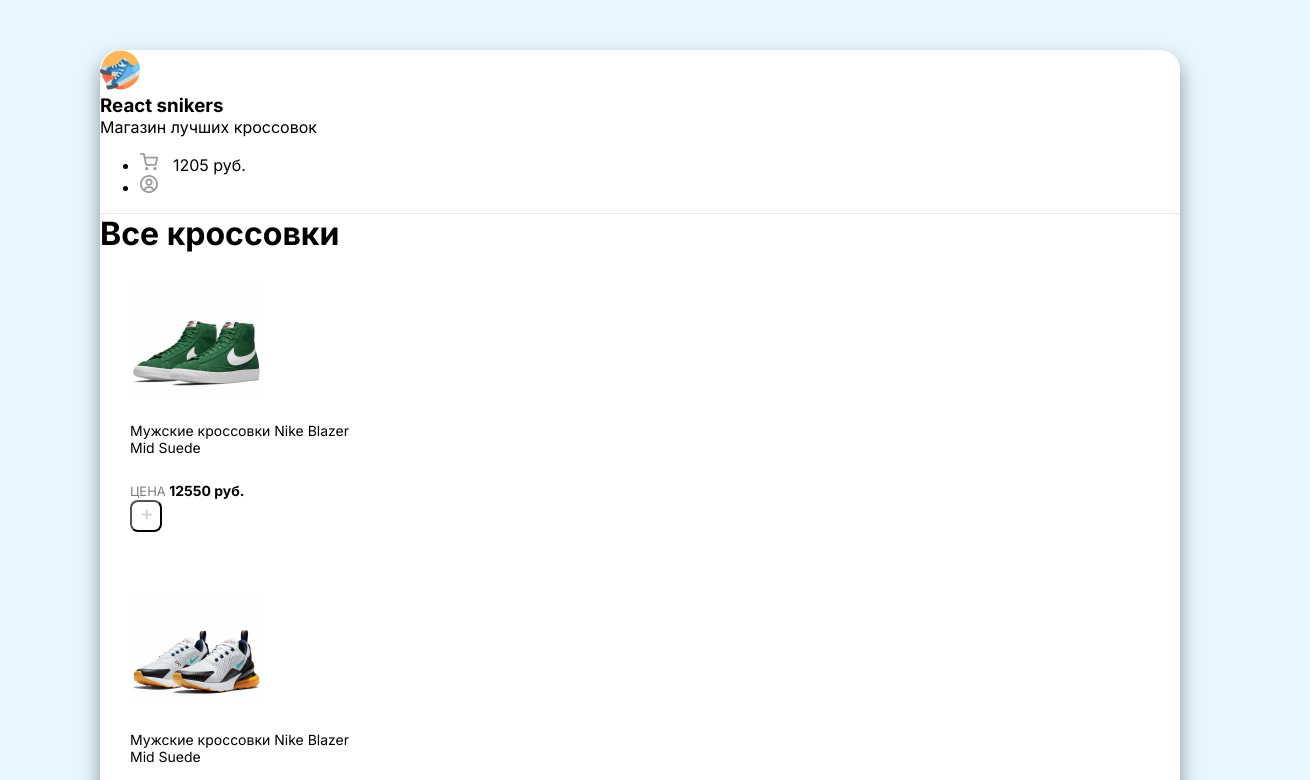
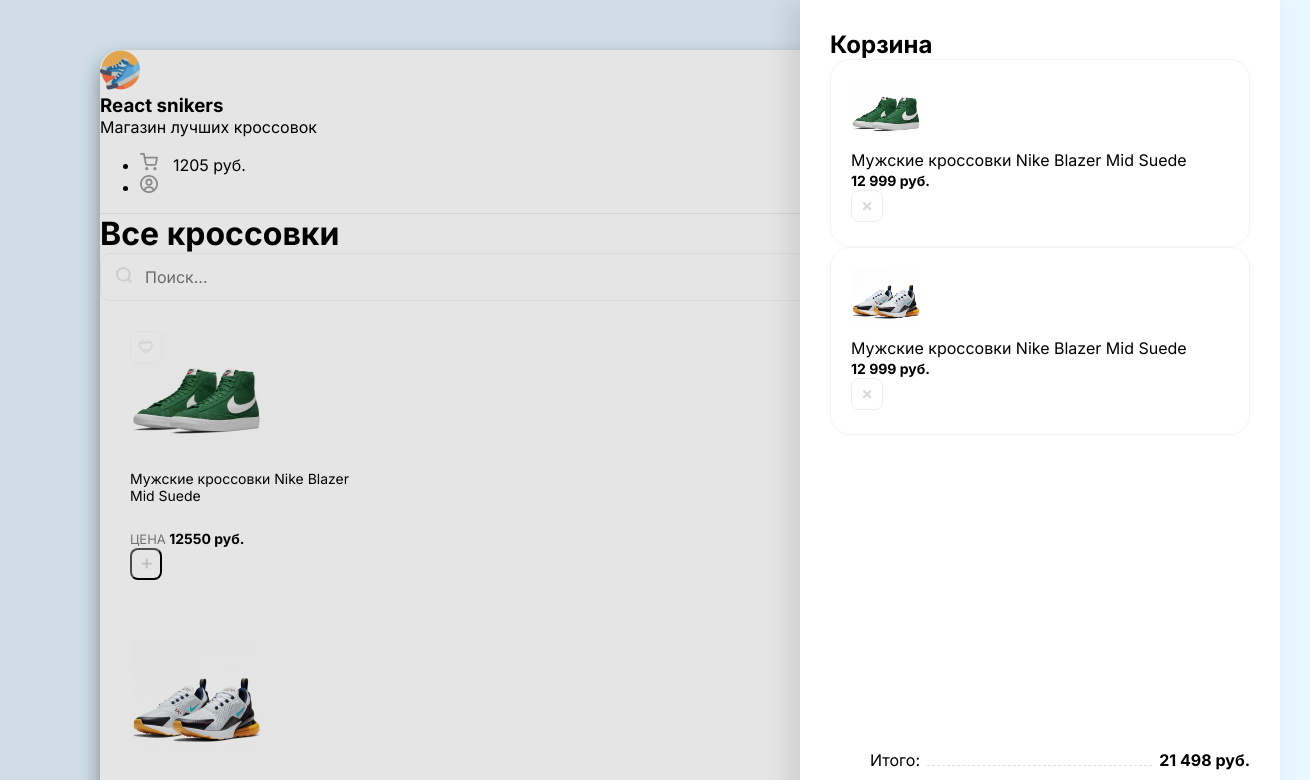
Before and after one commit to hellion86/LegoStore, a React (Create React App) app: page / in a window 1280 px wide. Shown: the top 780 px of the page, 1310 px wide, since content can reach past the window. Built offline with nearby package versions, Linux system fonts and the light colour scheme.

Commit message:
add blacklight, cart, css for card

```diff
--- a/src/App.js
+++ b/src/App.js
@@ -1,6 +1,61 @@
 function App() {
   return (
     <div className="wrapper clear">
+      <div className="overlay">
+        <div className="drawer">
+          <h2 className="mb-30">Корзина</h2>
+          <div className="items">
+            <div className="cartItem d-flex align-center mb-20">
+              <div
+                style={{ backgroundImage: 'url(/img/sneakers/1.jpg)' }}
+                className="cartItemImg"
+              ></div>
+              <div className="mr-20 flex">
+                <p className="mb-5">Мужские кроссовки Nike Blazer Mid Suede</p>
+                <b>12 999 руб.</b>
+              </div>
+              <img
+                className="removeBtn"
+                src="/img/btn-remove.svg"
+                alt="Remove"
+              ></img>
+            </div>
+
+            <div className="cartItem d-flex align-center">
+              <div
+                style={{ backgroundImage: 'url(/img/sneakers/2.jpg)' }}
+                className="cartItemImg"
+              ></div>
+              <div className="mr-20 flex">
+                <p className="mb-5">Мужские кроссовки Nike Blazer Mid Suede</p>
+                <b>12 999 руб.</b>
+              </div>
+              <img
+                className="removeBtn"
+                src="/img/btn-remove.svg"
+                alt="Remove"
+              ></img>
+            </div>
+          </div>
+          <div className="cartTotalBlock">
+            <ul>
+              <li>
+                <span>Итого:</span>
+                <div></div>
+                <b>21 498 руб.</b>
+              </li>
+
+              <li>
+                <span>Налог 5%:</span>
+                <div></div>
+                <b>1074 руб.</b>
+              </li>
+            </ul>
+            <button>Оформить заказ</button>
+          </div>
+        </div>
+      </div>
+
       <header className="d-flex justify-between align-center p-40">
         <div className="d-flex align-center">
           <img width={40} heigth={40} src="/img/logo.png" alt="логотип" />
@@ -25,9 +80,18 @@
         </ul>
       </header>
       <div className="content p-40">
-        <h1 className="mb-40">Все кроссовки</h1>
+        <div className="d-flex align-center justify-between mb-40">
+          <h1>Все кроссовки</h1>
+          <div className="search-block d-flex">
+            <img src="/img/search.svg" alt="Search"></img>
+            <input placeholder="Поиск..."></input>
+          </div>
+        </div>
         <div className="d-flex">
           <div className="card">
+            <div className="favorite">
+              <img src="img/unliked.svg" alt="unliked" />
+            </div>
             <img
               width={133}
               height={112}
--- a/src/index.scss
+++ b/src/index.scss
@@ -1,10 +1,14 @@
 
 body {
   margin: 0;
-  font-family: 'Inter', system-ui;
+  // font-family: 'Inter', system-ui;
   -webkit-font-smoothing: antialiased;
   -moz-osx-font-smoothing: grayscale;
   background-color:#e7f6ff
+}
+
+* {
+  font-family:  'Inter', system-ui;
 }
 
 .wrapper {
@@ -45,6 +49,12 @@
   width: 220px;
   border-radius: 40px;
   margin-right: 30px;
+  transition: box-shadow 0.1s ease-in-out, transform 0.1s ease-in-out;
+
+  &:hover {
+    box-shadow: 0px 20px 35px rgba(0,0,0,0.2);
+    transform: translateY(-5px);
+  }
 
   span {
     opacity: 0.5;
@@ -69,3 +79,110 @@
   width: 32px;
   cursor: pointer;
 }
+
+.search-block {
+  border: 1px solid #f3f3f3;
+  border-radius: 10px;
+  padding-left: 15px;
+  input {
+    border: 0;
+    padding: 13px;
+    font-size: 16px;
+    width: 200px;
+  }
+}
+.overlay {
+  position: absolute;
+  left: 0;
+  top: 0;
+  width: 100%;
+  height: 100%;
+  background-color: rgba(0,0,0,0.1);
+  z-index: 1;
+}
+
+.drawer {
+  position: absolute;
+  width: 420px;
+  right: 0;
+  height: 100%;
+  background: #ffffff;
+  box-shadow: -10px 4px 24px rgba(0,0,0,0.1);
+  padding: 30px;
+  display: flex;
+  flex-direction: column;
+
+  h2 {
+    margin: 0;
+    font-size: 24px;
+  }
+}
+
+.favorite {
+  position: absolute;
+  cursor: pointer;
+}
+
+.cartItem {
+  border: 1px solid #f3f3f3;
+  border-radius: 20px;
+  // overflow: hidden;
+  padding: 20px;
+  .cartItemImg {
+    height: 70px;
+    width: 70px;
+    background-size: contain;
+    background-position: 0px -3px;
+    background-repeat: no-repeat;
+    margin-right: 20px;
+  }
+
+  p {
+    font-size: 16px;
+    margin: 0;
+  }
+
+  b {
+    font-size: 14px;
+  }
+
+  .removeBtn {
+    // padding-right: 5px;
+    opacity: 0.5;
+    cursor: pointer;
+    transition: opacity 0.2s ease-in-out;
+
+    &:hover {
+      opacity: 1;
+    }
+  }
+}
+.items {
+  flex: 1;
+}
+.cartTotalBlock {
+
+    li {
+      display: flex;
+      align-items: flex-end;
+      margin-bottom: 20px;
+
+      div {
+        flex: 1;
+        height: 1px;
+        border-bottom: 1px dashed #dfdfdf;
+        position: relative;
+        top: -4px;
+        margin: 0 7px;
+      }
+    }
+
+  button {
+    position: absolute;
+    width: 100%;
+    height: 55px;
+    border-radius: 18px;
+    background: #9dd558;
+  }
+
+}
```
